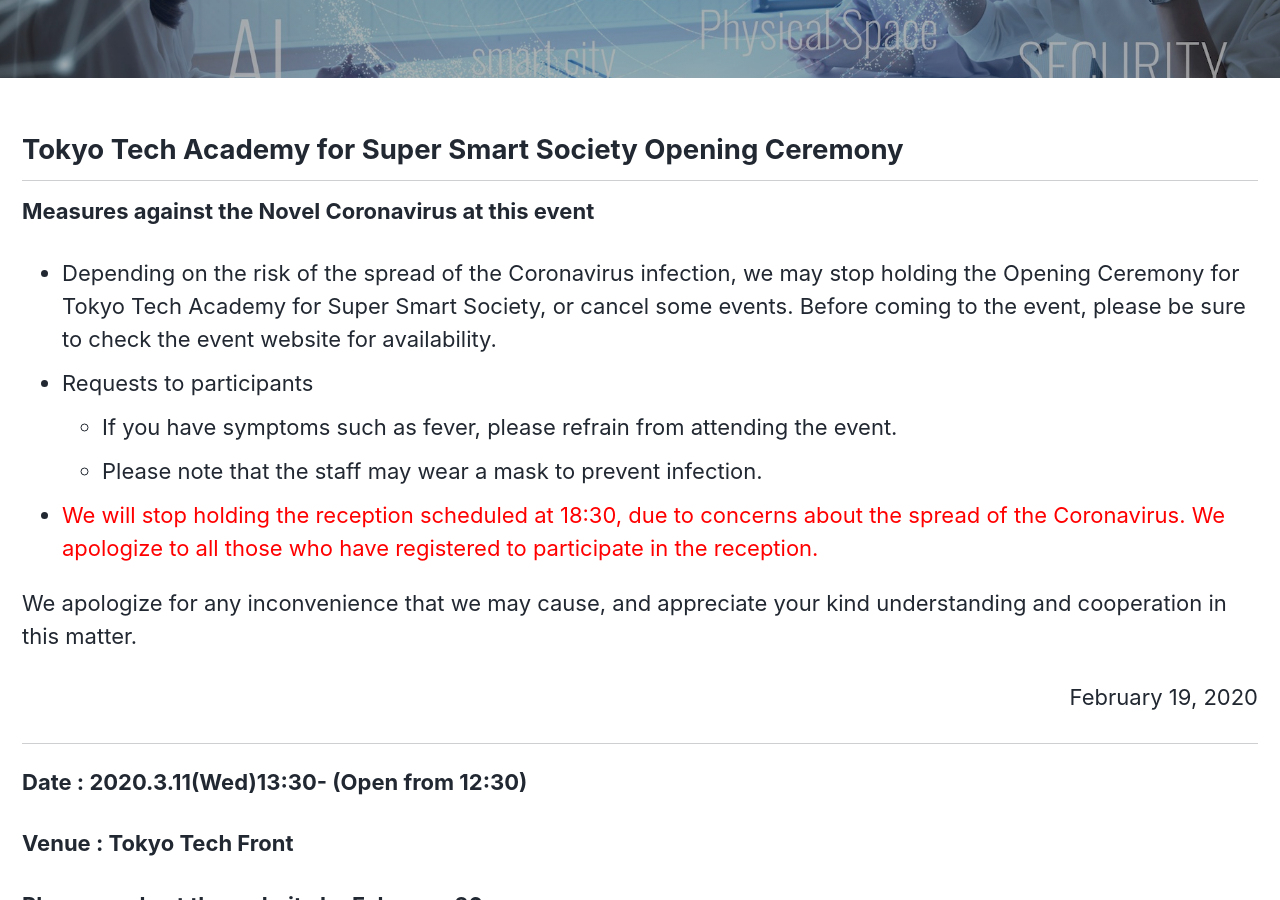
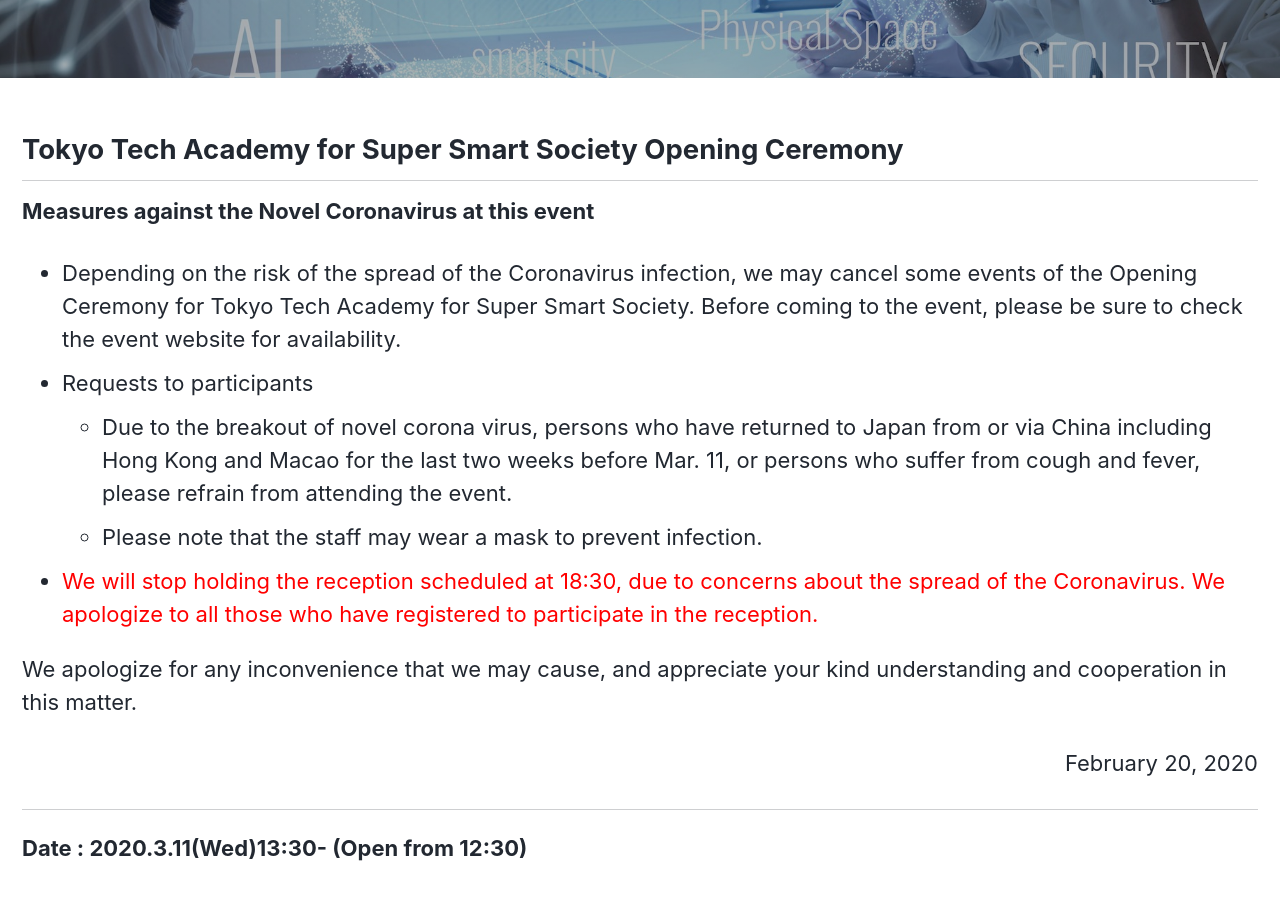
Before and after one commit to fl1d/w0ex.github.io, a Jekyll site: the page built from _pages/kick-off_en.md, in a window 1280 px wide and 900 px high, scrolled down 440 px. Built offline with Jekyll 4.4.1, drawn with Linux system fonts in a browser that asks for light colours; cached includes are drawn as plain includes; nearby versions of some CDN libraries.

Commit message:
fix anti-coronavirus

```diff
--- a/_pages/kick-off_en.md
+++ b/_pages/kick-off_en.md
@@ -31,16 +31,15 @@
 
 **Measures against the Novel Coronavirus at this event**
 
-* Depending on the risk of the spread of the Coronavirus infection, we may stop holding the Opening Ceremony for Tokyo Tech Academy for Super Smart Society, or cancel some events.
-Before coming to the event, please be sure to check the event website for availability.
+* Depending on the risk of the spread of the Coronavirus infection, we may cancel some events of the Opening Ceremony for Tokyo Tech Academy for Super Smart Society. Before coming to the event, please be sure to check the event website for availability.
 * Requests to participants
-  * If you have symptoms such as fever, please refrain from attending the event.
+  * Due to the breakout of novel corona virus, persons who have returned to Japan from or via China including Hong Kong and Macao for the last two weeks before Mar. 11, or persons who suffer from cough and fever, please refrain from attending the event.
   * Please note that the staff may wear a mask to prevent infection.
 * <span style="color:Red">We will stop holding the reception scheduled at 18:30, due to concerns about the spread of the Coronavirus. We apologize to all those who have registered to participate in the reception. </span><br>
 
 We apologize for any inconvenience that we may cause, and appreciate your kind understanding and cooperation in this matter.
 
-<p align="right" >February 19, 2020</p>
+<p align="right" >February 20, 2020</p>
 
 <hr>
 
```
Also changed, not shown: _pages/kick-off.md (+3 -3 lines).
